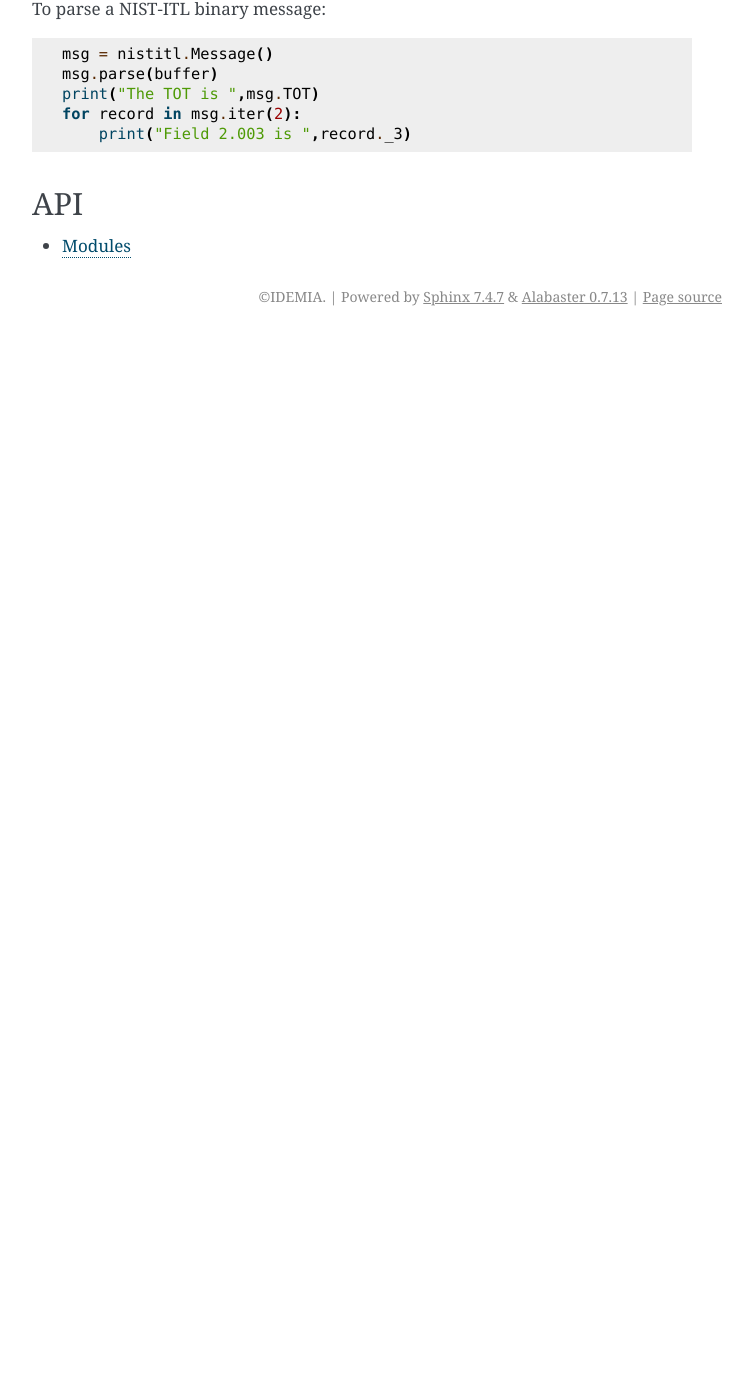
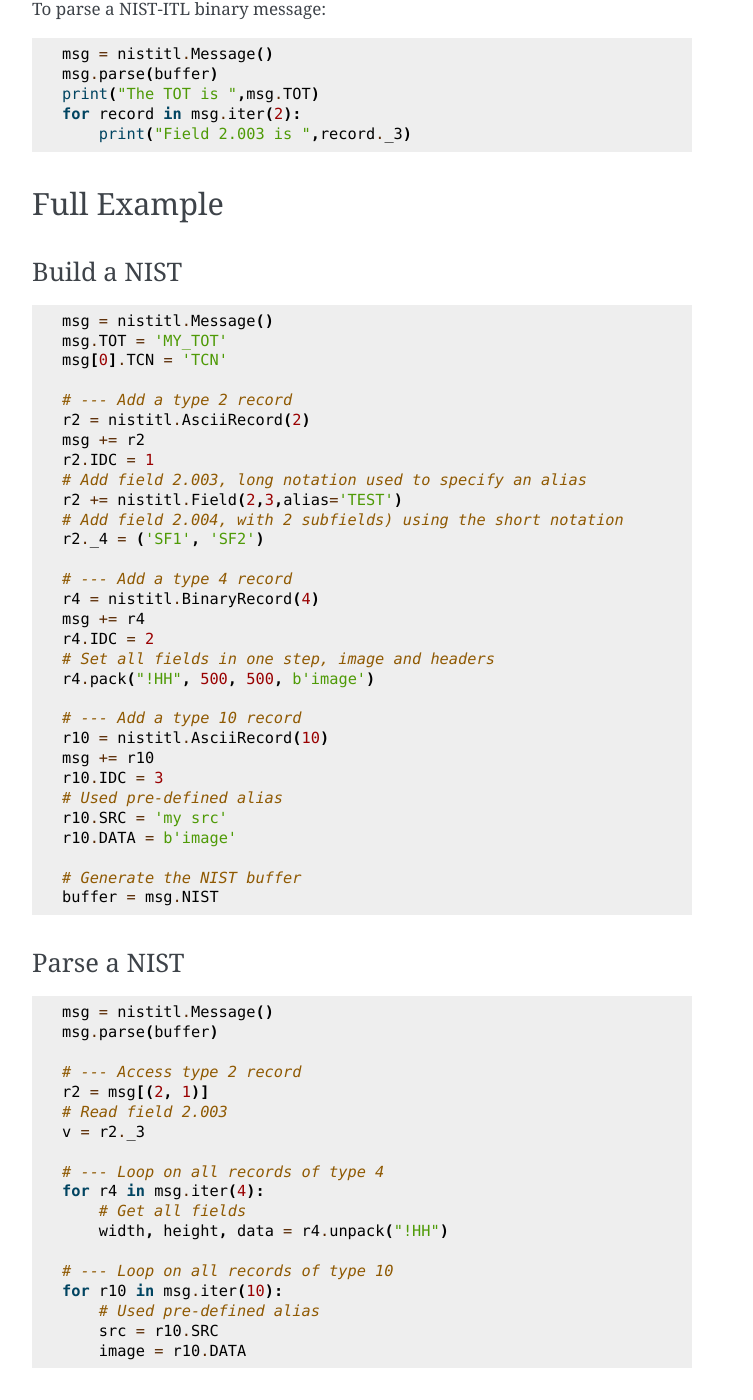
Before and after one commit to idemia/python-nistitl, a Sphinx documentation site: the page built from docs/index.rst, in a window 1280 px wide and 1400 px high, scrolled down 657 px. Shown: the whole window, without its empty margins (388-1141 px from the left). Built offline with Sphinx 7.4.7, drawn with Linux system fonts in a browser that asks for light colours; before the commit the page ends 993 px from its top, so only the background shows below that; some of the changed text lies outside the part shown.

Commit message:
Add a full sample in the documentation

```diff
--- a/docs/index.rst
+++ b/docs/index.rst
@@ -48,6 +48,69 @@ To parse a NIST-ITL binary message:
     for record in msg.iter(2):
         print("Field 2.003 is ",record._3)
 
+Full Example
+------------
+
+Build a NIST
+""""""""""""
+
+.. code-block:: python
+
+    msg = nistitl.Message()
+    msg.TOT = 'MY_TOT'
+    msg[0].TCN = 'TCN'
+
+    # --- Add a type 2 record
+    r2 = nistitl.AsciiRecord(2)
+    msg += r2
+    r2.IDC = 1
+    # Add field 2.003, long notation used to specify an alias
+    r2 += nistitl.Field(2,3,alias='TEST')
+    # Add field 2.004, with 2 subfields) using the short notation
+    r2._4 = ('SF1', 'SF2')
+
+    # --- Add a type 4 record
+    r4 = nistitl.BinaryRecord(4)
+    msg += r4
+    r4.IDC = 2
+    # Set all fields in one step, image and headers
+    r4.pack("!HH", 500, 500, b'image')
+
+    # --- Add a type 10 record
+    r10 = nistitl.AsciiRecord(10)
+    msg += r10
+    r10.IDC = 3
+    # Used pre-defined alias
+    r10.SRC = 'my src'
+    r10.DATA = b'image'
+
+    # Generate the NIST buffer
+    buffer = msg.NIST
+
+Parse a NIST
+""""""""""""
+
+.. code-block:: python
+
+    msg = nistitl.Message()
+    msg.parse(buffer)
+
+    # --- Access type 2 record
+    r2 = msg[(2, 1)]
+    # Read field 2.003
+    v = r2._3
+
+    # --- Loop on all records of type 4
+    for r4 in msg.iter(4):
+        # Get all fields
+        width, height, data = r4.unpack("!HH")
+
+    # --- Loop on all records of type 10
+    for r10 in msg.iter(10):
+        # Used pre-defined alias
+        src = r10.SRC
+        image = r10.DATA
+
 API
 ---
 
```
Also changed, not shown: 1 other file.
